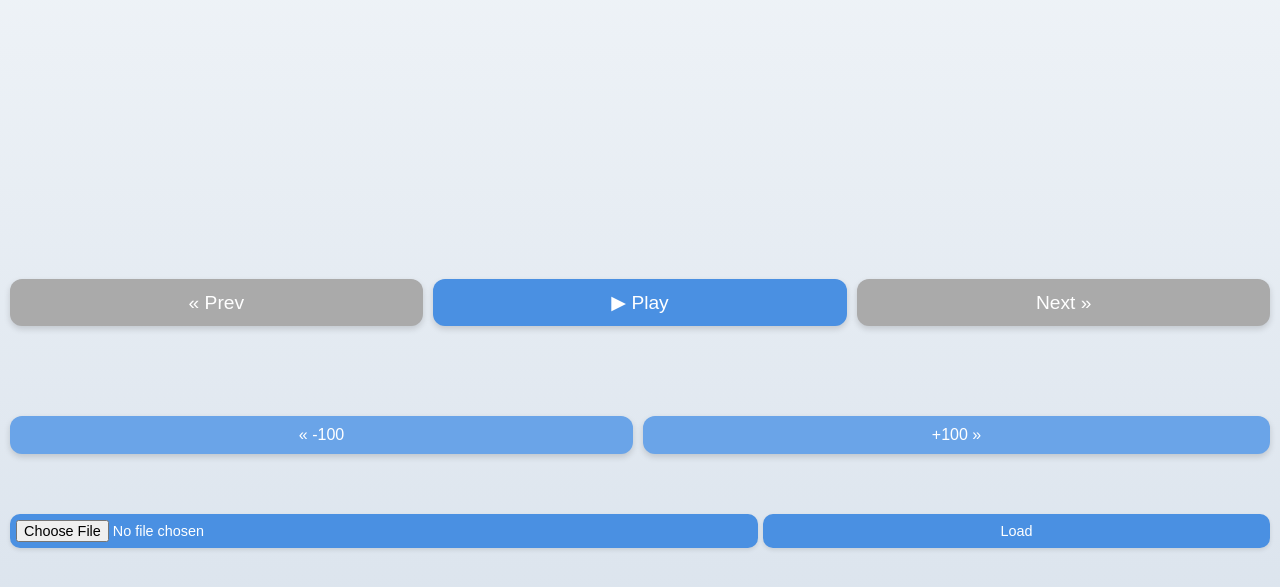
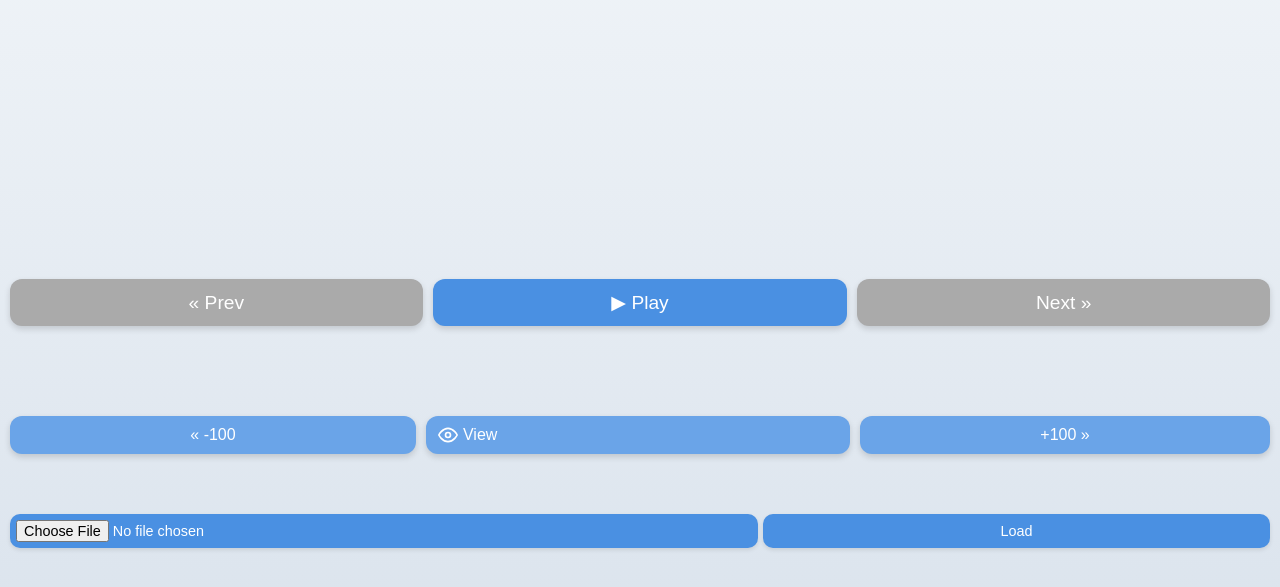
Before and after one commit to alexetereum/stringart, a plain HTML site: page index.html in a window 1280 px wide. Shown: the part 93-680 px from the top of the page. Drawn offline with Linux system fonts and the light colour scheme.

Commit message:
Update index.html

```diff
--- a/index.html
+++ b/index.html
@@ -166,6 +166,14 @@ input[type=file] { background: #fff; color: #333; }
 <!-- BOTTONI VELOCI -->
 <div id="fastNavButtons">
   <button onclick="step(-100)" id="back100">« -100</button>
+  <button onclick="window.location.href='visual.html'" style="display:flex; align-items:center; gap:5px; padding:8px 12px; font-size:16px; cursor:pointer;">
+  <!-- Eye icon SVG -->
+  <svg xmlns="http://www.w3.org/2000/svg" width="20" height="20" fill="none" stroke="currentColor" stroke-width="2" stroke-linecap="round" stroke-linejoin="round" viewBox="0 0 24 24">
+    <path d="M1 12s4-8 11-8 11 8 11 8-4 8-11 8-11-8-11-8z"/>
+    <circle cx="12" cy="12" r="3"/>
+  </svg>
+  View
+  </button>
   <button onclick="step(100)" id="forward100">+100 »</button>
 </div>
 
```
